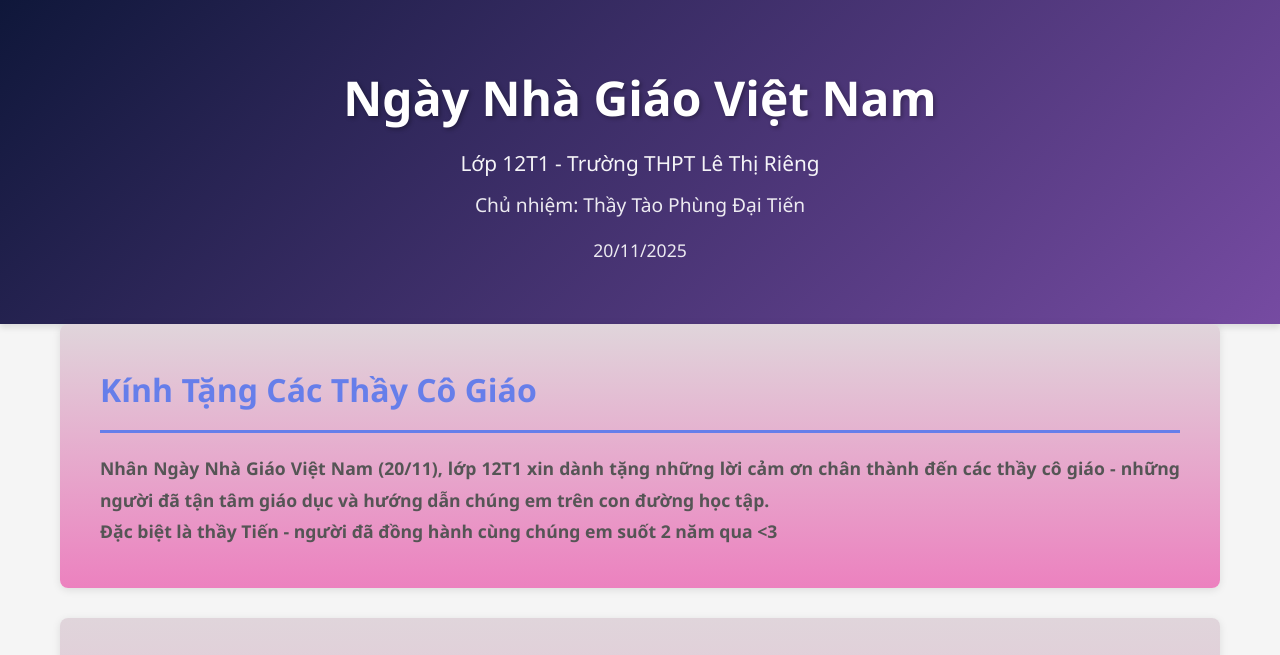
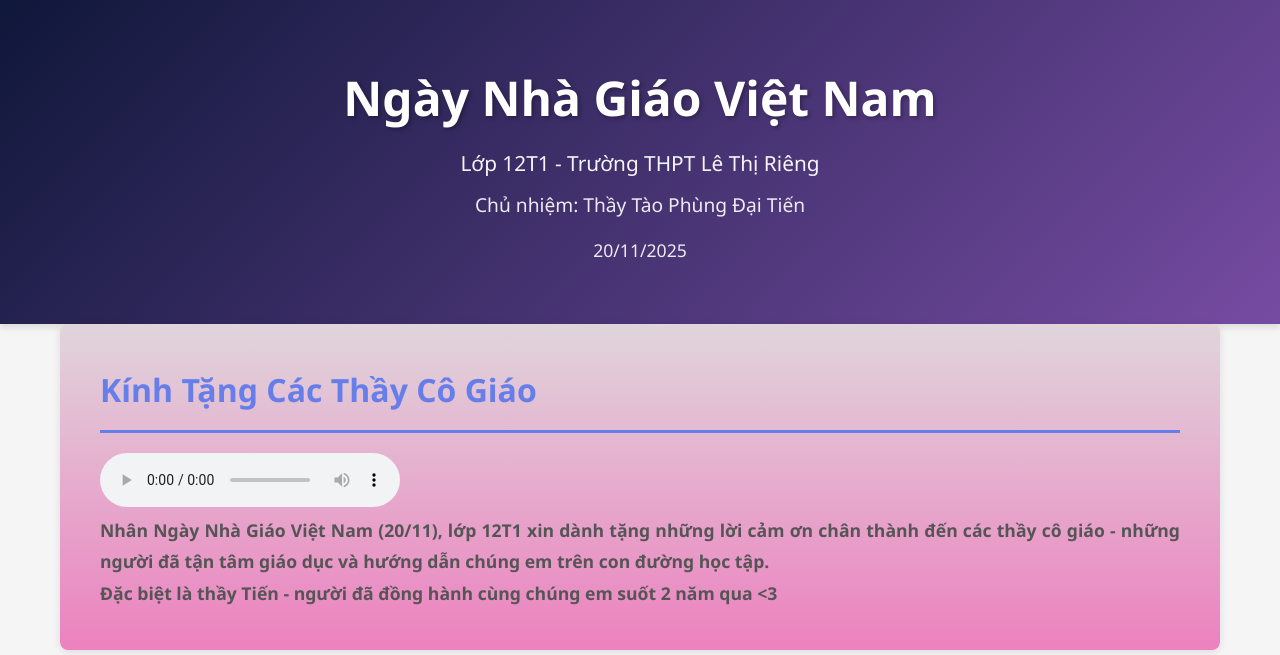
Before and after one commit to disi3/tinhoc, a plain HTML site: page index.html in a window 1280 px wide. Shown: the top 655 px of the page. Drawn offline with Linux system fonts and the light colour scheme.

Commit message:
Update index.html

```diff
--- a/index.html
+++ b/index.html
@@ -22,6 +22,7 @@
       <!-- Introduction Section -->
       <section class="intro-section">
         <h2>Kính Tặng Các Thầy Cô Giáo</h2>
+        <audio scr="luvvoice.com-20260202-qdKG8F.mp3" controls></audio>
         <p class = "todam">
           Nhân Ngày Nhà Giáo Việt Nam (20/11), lớp 12T1 xin dành tặng những lời
           cảm ơn chân thành đến các thầy cô giáo - những người đã tận tâm giáo
```
